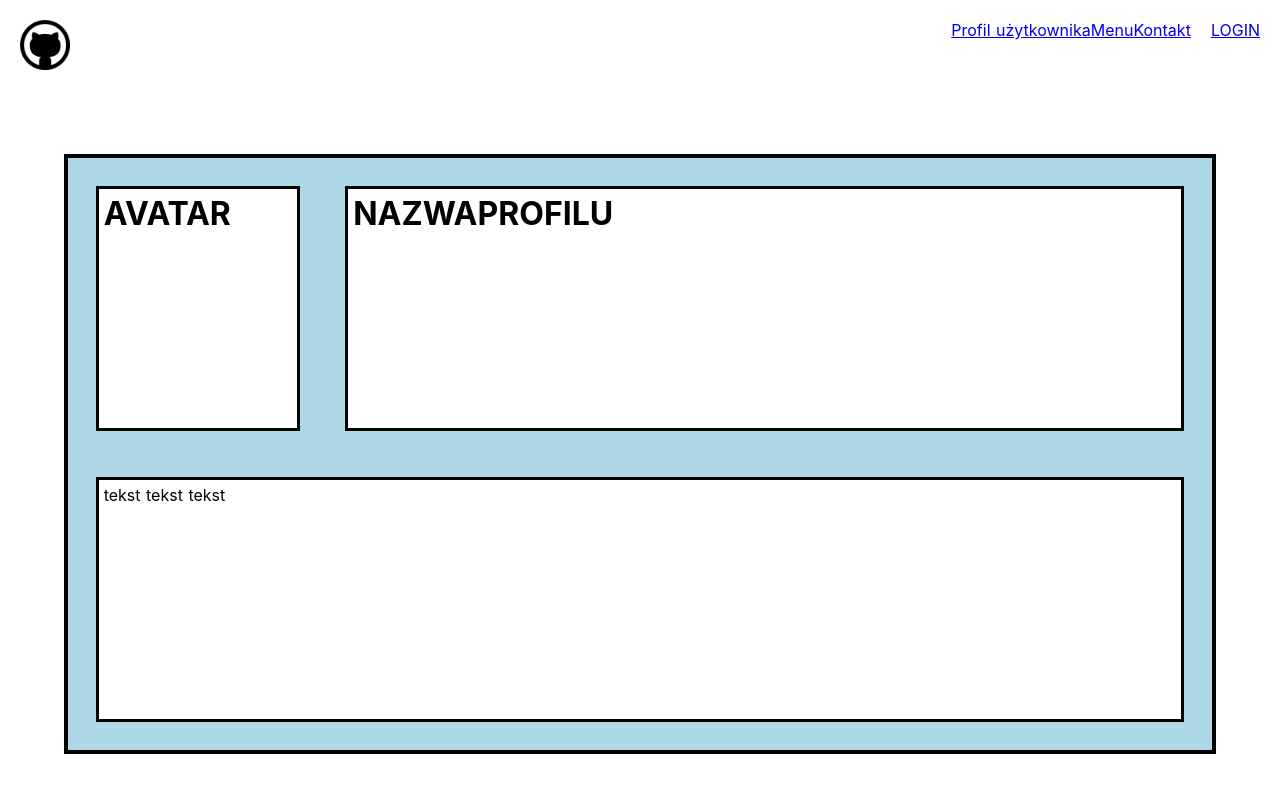
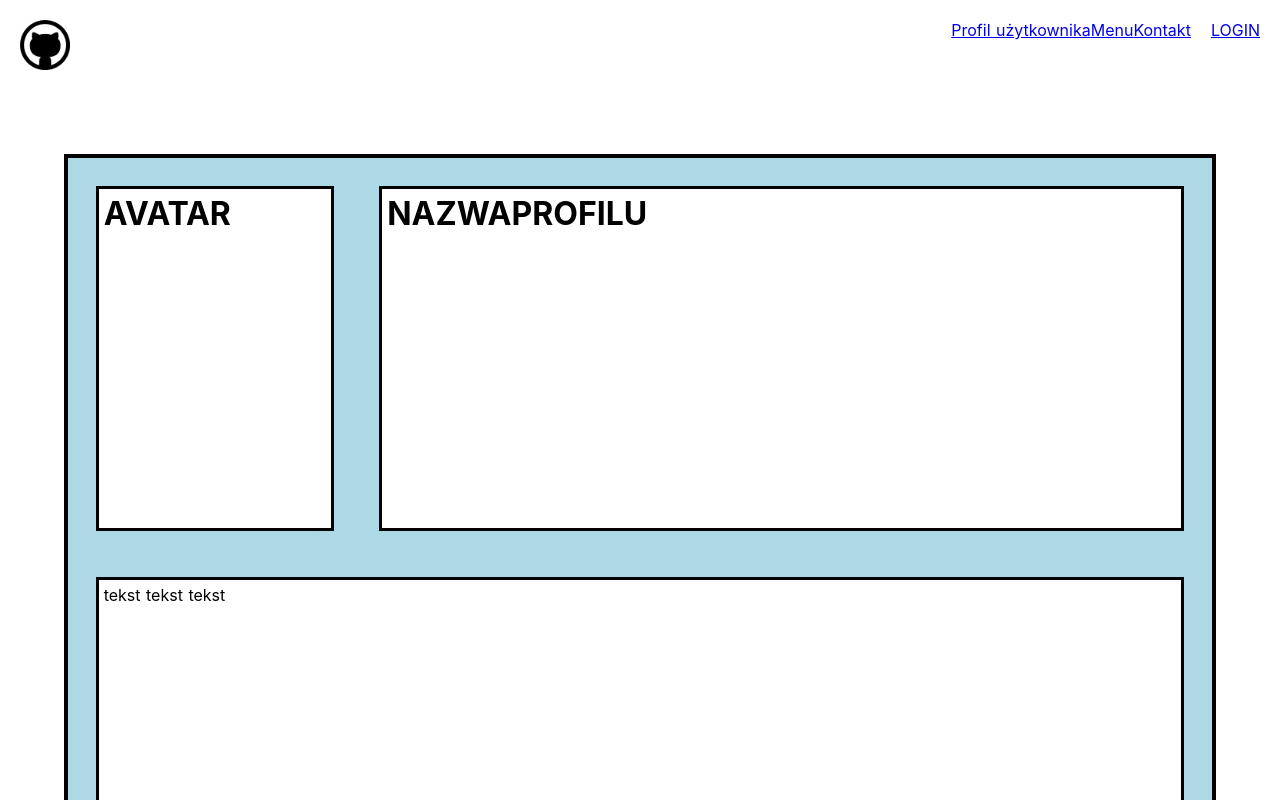
Before and after one commit to dobrerzeczy/drz-app, a Nuxt app: page /profile in a window 1280 px wide. Shown: the top 800 px of the page. Built offline with nearby package versions, Linux system fonts and the light colour scheme.

Commit message:
Update profile.vue

```diff
--- a/pages/profile.vue
+++ b/pages/profile.vue
@@ -38,7 +38,7 @@ html
     border: black solid 4px;
     margin: 5%;
     width: 90%;
-    height: 600px;
+    height: 800px;
 }
 .profile
 {
@@ -50,7 +50,7 @@ html
 {
     display: flex;
     height: 50%;
-    width: 22%;
+    width: 25%;
     padding: 2%;
     float: left;
 }
```
